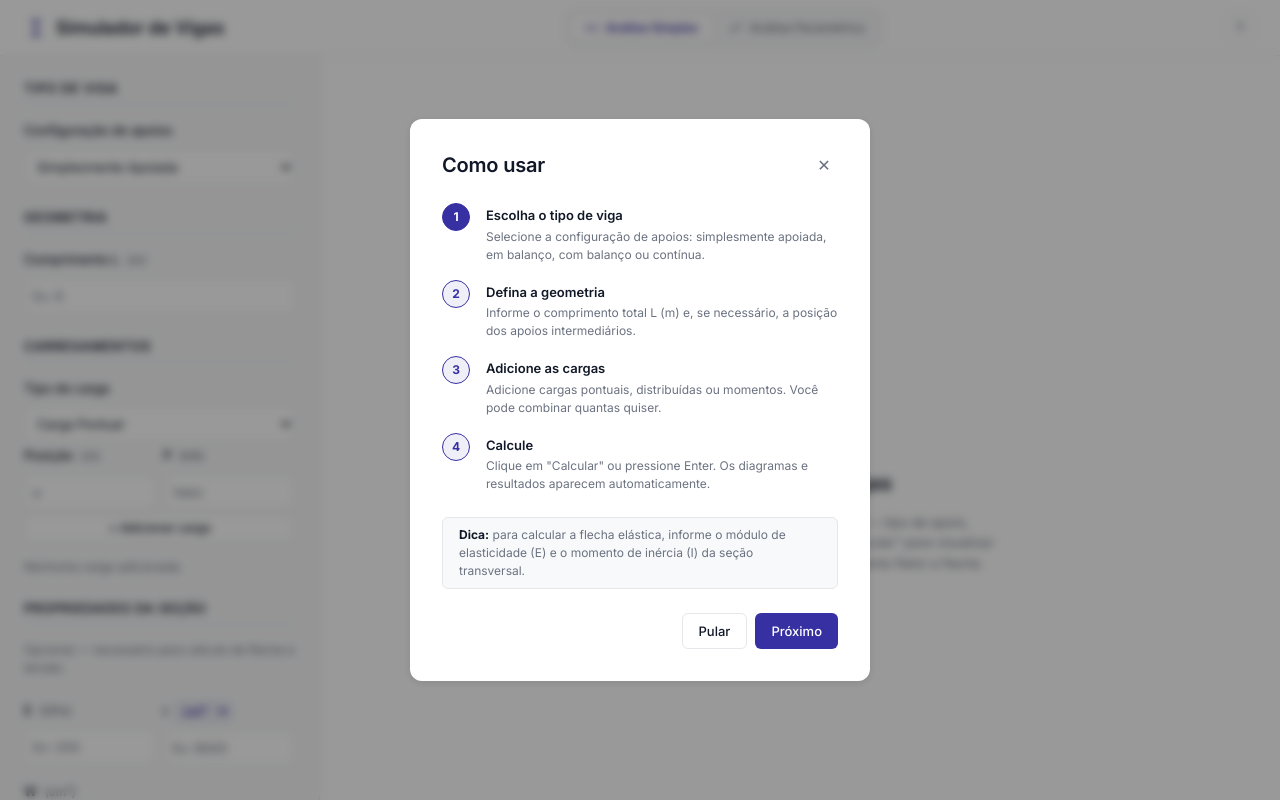
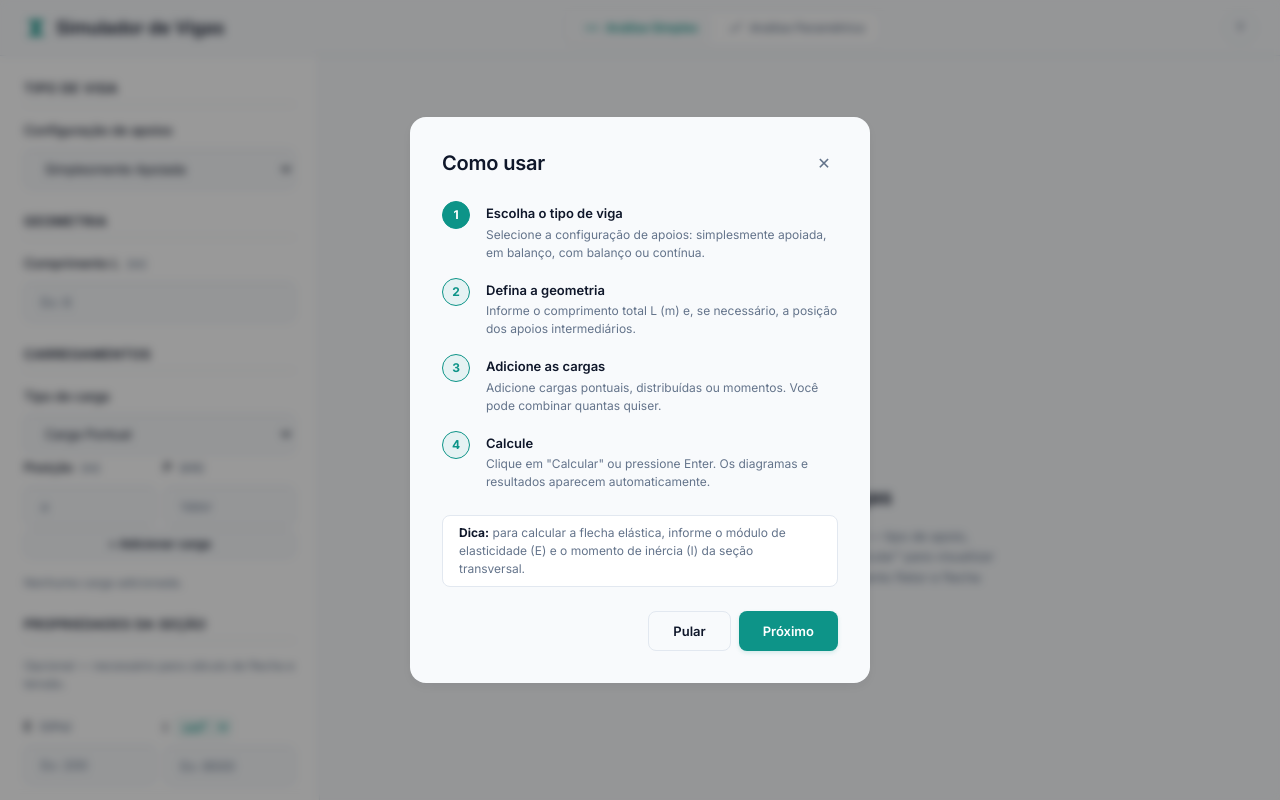
Before and after one commit to dev-oliveiraaa/simulador-vigas, a React (Vite) app: page / in a window 1280 px wide. Shown: the top 800 px of the page. Built offline with nearby package versions, Linux system fonts and the light colour scheme.

Commit message:
style: redesign UI with premium aesthetics and engineering focus

```diff
--- a/index.html
+++ b/index.html
@@ -3,7 +3,7 @@
   <head>
     <meta charset="UTF-8" />
     <meta name="viewport" content="width=device-width, initial-scale=1.0" />
-    <meta name="description" content="Simulador de vigas para estudantes de Engenharia Civil e Mecânica. Calcule reações de apoio, diagramas de esforço cortante, momento fletor e flecha elástica." />
+    <meta name="description" content="Simulador de vigas para alunos de engenharia. Calcule reações de apoio, diagramas de esforço cortante, momento fletor e flecha elástica." />
     <link rel="icon" type="image/svg+xml" href="/favicon.svg" />
     <link rel="preconnect" href="https://fonts.googleapis.com" />
     <link rel="preconnect" href="https://fonts.gstatic.com" crossorigin />
--- a/src/App.jsx
+++ b/src/App.jsx
@@ -165,7 +165,7 @@ function App() {
             fill="currentColor"
             aria-hidden="true"
           >
-            <path d="M7 4h10v2h-4v12h4v2H7v-2h4V6H7V4z" />
+            <path d="M4 4h16v3h-5v10h5v3H4v-3h5V7H4V4z" />
           </svg>
           Simulador de Vigas
         </div>
--- a/src/index.css
+++ b/src/index.css
@@ -4,18 +4,18 @@
 
 :root {
   /* --- Colors --- */
-  --color-bg: #ffffff;
-  --color-bg-panel: #f8f9fa;
-  --color-bg-hover: #f1f3f5;
-  --color-text: #374151;
-  --color-text-heading: #111827;
-  --color-text-muted: #6b7280;
-  --color-accent: #3730a3;
-  --color-accent-hover: #312e81;
-  --color-accent-light: rgba(55, 48, 163, 0.08);
-  --color-border: #e5e7eb;
-  --color-error: #dc2626;
-  --color-success: #059669;
+  --color-bg: #f8fafc;
+  --color-bg-panel: #ffffff;
+  --color-bg-hover: #f1f5f9;
+  --color-text: #334155;
+  --color-text-heading: #0f172a;
+  --color-text-muted: #64748b;
+  --color-accent: #0d9488;
+  --color-accent-hover: #0f766e;
+  --color-accent-light: rgba(13, 148, 136, 0.08);
+  --color-border: #e2e8f0;
+  --color-error: #ef4444;
+  --color-success: #10b981;
 
   /* Diagram colors */
   --color-shear: #dc2626;
@@ -47,11 +47,11 @@
   --space-2xl: 48px;
 
   /* --- Borders & Shadows --- */
-  --radius-sm: 6px;
-  --radius-md: 8px;
-  --radius-lg: 12px;
-  --shadow-sm: 0 1px 3px rgba(0, 0, 0, 0.08);
-  --shadow-md: 0 2px 8px rgba(0, 0, 0, 0.1);
+  --radius-sm: 8px;
+  --radius-md: 12px;
+  --radius-lg: 16px;
+  --shadow-sm: 0 1px 2px rgba(15, 23, 42, 0.04);
+  --shadow-md: 0 4px 12px rgba(15, 23, 42, 0.06);
 
   /* --- Layout --- */
   --panel-width: 320px;
@@ -129,8 +129,8 @@ input[type="number"],
 input[type="text"],
 select {
   width: 100%;
-  height: 36px;
-  padding: 0 var(--space-sm);
+  height: 40px;
+  padding: 0 var(--space-md);
   font-family: var(--font-base);
   font-size: var(--text-sm);
   color: var(--color-text-heading);
@@ -138,7 +138,8 @@ select {
   border: 1px solid var(--color-border);
   border-radius: var(--radius-sm);
   outline: none;
-  transition: border-color 0.15s ease;
+  box-shadow: 0 1px 2px rgba(15, 23, 42, 0.02) inset;
+  transition: all 0.2s ease;
 }
 
 input[type="number"]:focus,
@@ -146,6 +147,7 @@ input[type="text"]:focus,
 select:focus {
   border-color: var(--color-accent);
   box-shadow: 0 0 0 3px var(--color-accent-light);
+  background: #ffffff;
 }
 
 input[type="number"]::placeholder,
@@ -162,15 +164,15 @@ input[type="text"]::placeholder {
   align-items: center;
   justify-content: center;
   gap: var(--space-sm);
-  height: 36px;
-  padding: 0 var(--space-md);
+  height: 40px;
+  padding: 0 var(--space-lg);
   font-family: var(--font-base);
   font-size: var(--text-sm);
-  font-weight: 500;
+  font-weight: 600;
   border-radius: var(--radius-sm);
   border: none;
   cursor: pointer;
-  transition: background-color 0.15s ease, box-shadow 0.15s ease;
+  transition: all 0.2s cubic-bezier(0.4, 0, 0.2, 1);
 }
 
 .btn:focus-visible {
@@ -181,10 +183,13 @@ input[type="text"]::placeholder {
 .btn-primary {
   color: #ffffff;
   background: var(--color-accent);
+  box-shadow: 0 2px 4px rgba(13, 148, 136, 0.15);
 }
 
 .btn-primary:hover {
   background: var(--color-accent-hover);
+  box-shadow: 0 4px 6px rgba(13, 148, 136, 0.25);
+  transform: translateY(-1px);
 }
 
 .btn-secondary {
```
